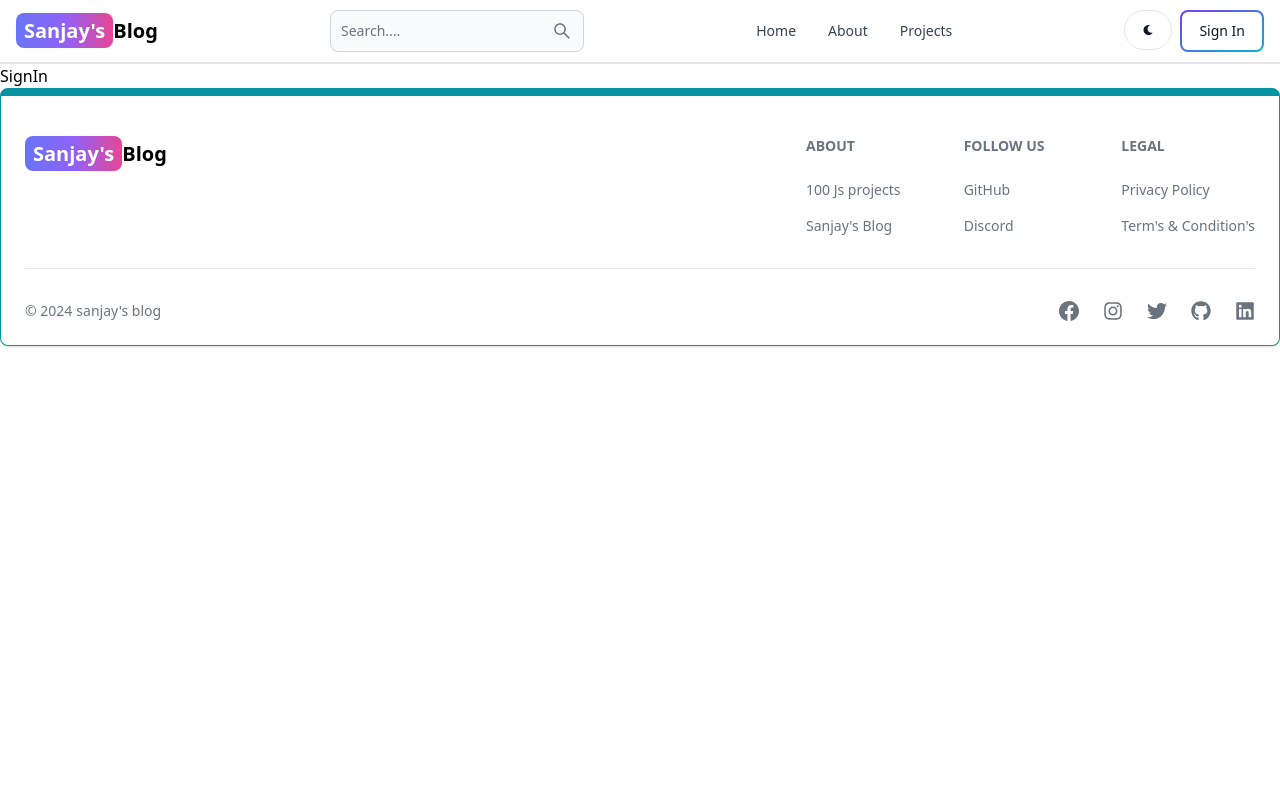
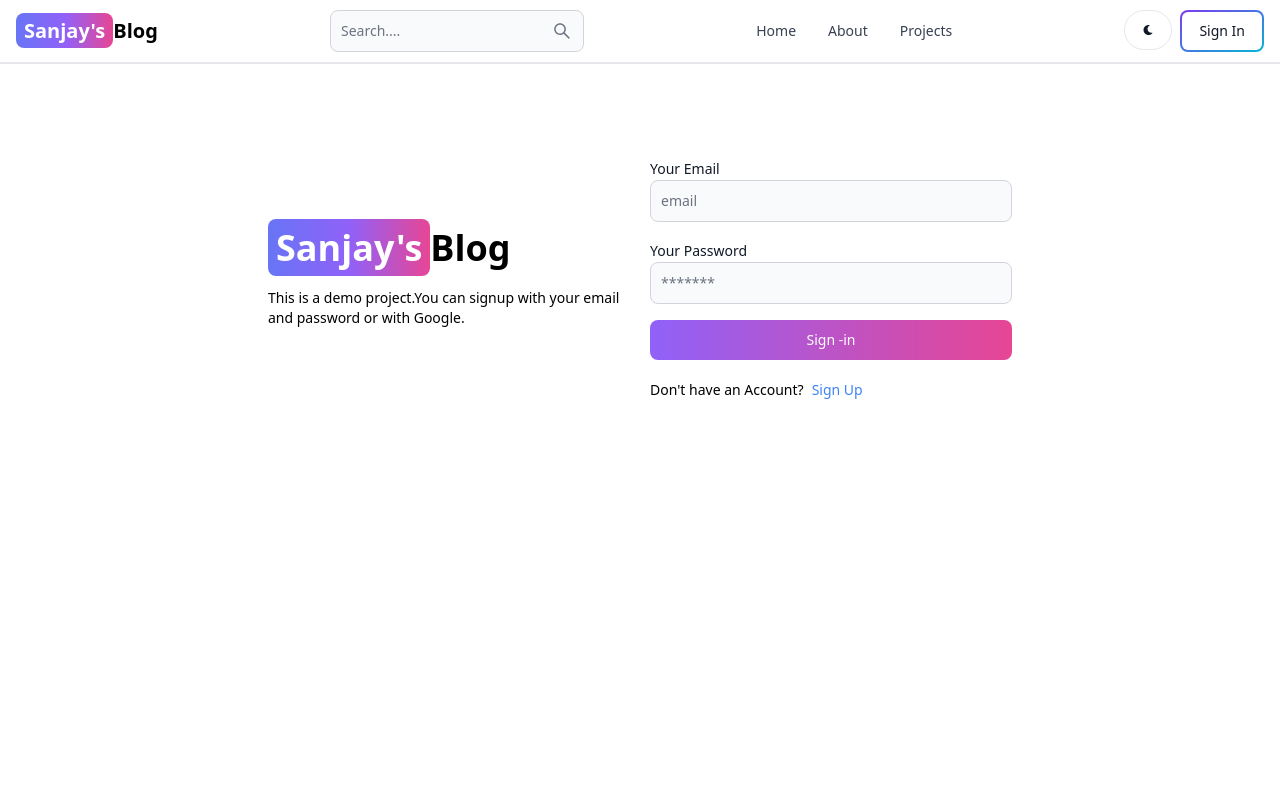
Before and after one commit to sanjay-lgtm/Blog_Application, a React (Vite) app in the folder client/: page /sign-in in a window 1280 px wide. Shown: the top 800 px of the page. Built offline with nearby package versions, Linux system fonts and the light colour scheme.

Commit message:
complete signin page functionality

```diff
--- a/client/src/pages/SignIn.jsx
+++ b/client/src/pages/SignIn.jsx
@@ -1,7 +1,109 @@
-import React from 'react'
+import React, { useState } from "react";
+import { Link, useNavigate } from "react-router-dom";
+import { Alert, Button, Label, Spinner, TextInput } from "flowbite-react";
 
 export default function SignIn() {
+  const [formData, setFormData] = useState({});
+  const [loading, setLoading] = useState(false);
+  const [errorMessage, setErrorMessage] = useState(null);
+  const navigate = useNavigate();
+  const handleChange = (e) => {
+    setFormData({ ...formData, [e.target.id]: e.target.value.trim() });
+  };
+  const handleSubmit = async (e) => {
+    e.preventDefault();
+    if (!formData.email || !formData.password) {
+      return setErrorMessage("Please fill out all fields!");
+    }
+    try {
+      setLoading(true);
+      setErrorMessage(null);
+      const res = await fetch(`/api/auth/signin`, {
+        method: "POST",
+        headers: {
+          "Content-Type": "application/json",
+        },
+        body: JSON.stringify(formData),
+      });
+      const data = await res.json();
+      if (data.success === false) {
+        return setErrorMessage(data.message);
+      }
+      setLoading(false);
+      if (res.ok) {
+        navigate("/");
+      }
+    } catch (error) {
+      setErrorMessage(error.message);
+      setLoading(false);
+    }
+  };
+
   return (
-    <div>SignIn</div>
-  )
+    <div className="min-h-screen mt-20">
+      <div className="flex p-3 max-w-3xl mx-auto flex-col md:flex-row md:items-center gap-5">
+        {/* left */}
+        <div className="flex-1">
+          <Link to="/" className="font-bold  dark:text-white text-4xl">
+            <span className="px-2 py-1 bg-gradient-to-r from-indigo-500 via-purple-500 to-pink-500 rounded-lg text-white">
+              Sanjay's
+            </span>
+            Blog
+          </Link>
+          <p className="text-sm mt-5">
+            This is a demo project.You can signup with your email and password
+            or with Google.
+          </p>
+        </div>
+        {/* right */}
+        <div className="flex-1">
+          <form className="flex flex-col gap-4" onSubmit={handleSubmit}>
+            <div>
+              <Label value="Your Email" />
+              <TextInput
+                type="email"
+                placeholder="email"
+                id="email"
+                onChange={handleChange}
+              />
+            </div>
+            <div>
+              <Label value="Your Password" />
+              <TextInput
+                type="password"
+                placeholder="*******"
+                id="password"
+                onChange={handleChange}
+              />
+            </div>
+            <Button
+              gradientDuoTone="purpleToPink"
+              type="submit"
+              disabled={loading}
+            >
+              {loading ? (
+                <>
+                  <Spinner size="sm" />
+                  <span className="pl-3">Loading...</span>
+                </>
+              ) : (
+                "Sign -in"
+              )}
+            </Button>
+          </form>
+          <div className="flex gap-2 text-sm mt-5">
+            <span>Don't have an Account?</span>
+            <Link to="/sign-up" className="text-blue-500">
+              Sign Up
+            </Link>
+          </div>
+          {errorMessage && (
+            <Alert className="mt-5" color="failure">
+              {errorMessage}
+            </Alert>
+          )}
+        </div>
+      </div>
+    </div>
+  );
 }
```
